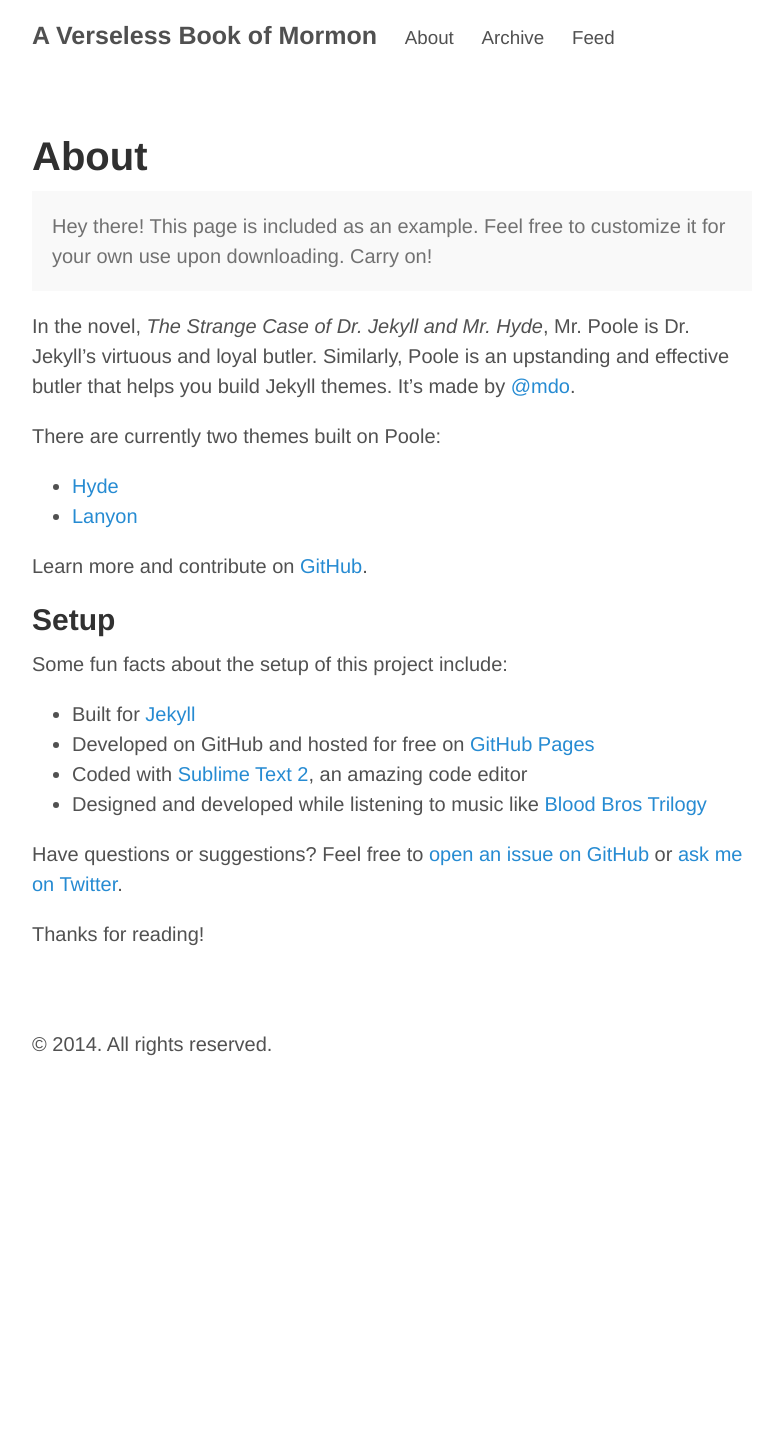
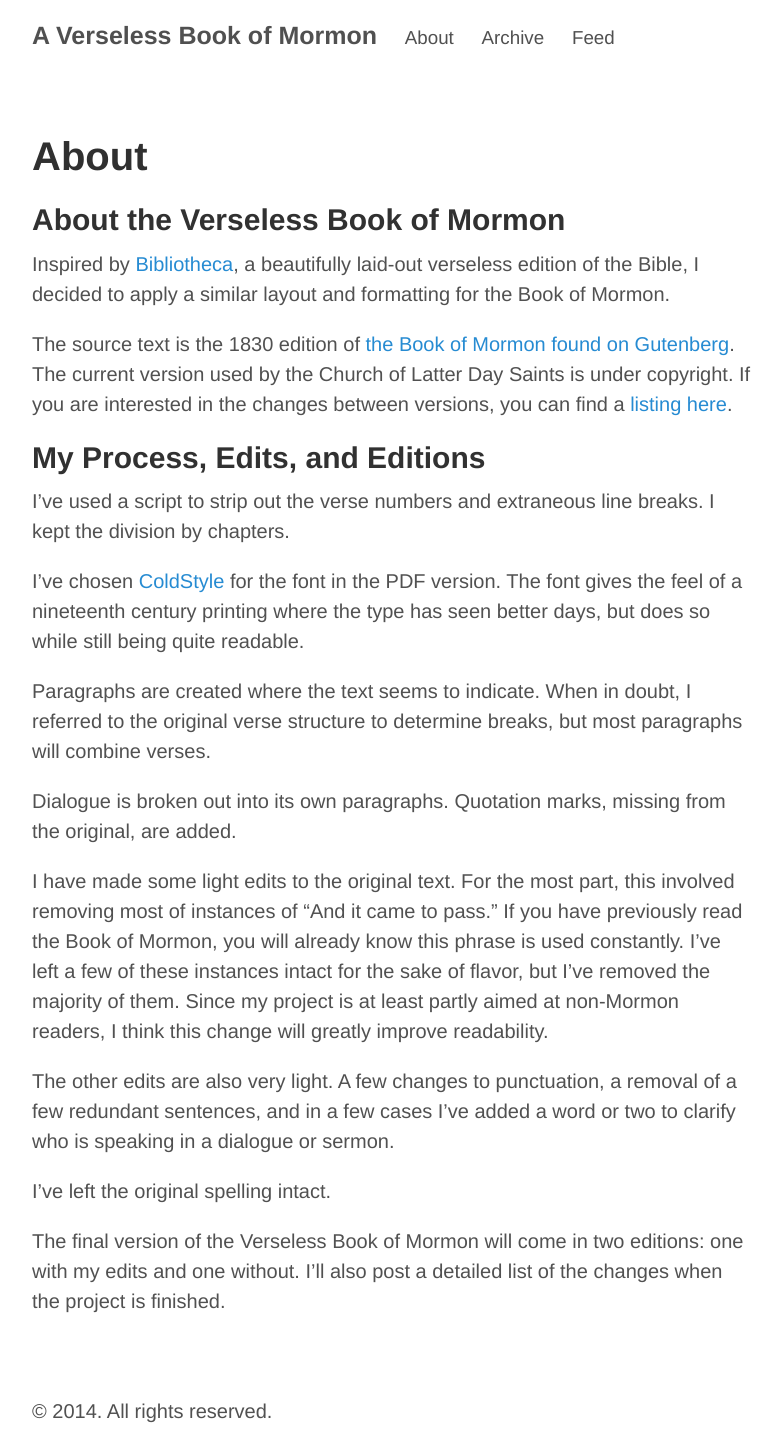
Before and after one commit to honestcoyote/honestcoyote.github.io, a Jekyll site: the page built from about.md, in a window 1280 px wide. Shown: the whole page, without its empty margins (248-1029 px from the left). Built offline with Jekyll 4.4.1, drawn with Linux system fonts in a browser that asks for light colours; Markdown is read by kramdown in place of the engine named in the settings; before the commit the page ends 1079 px from its top, so only the background shows below that.

Commit message:
new about page

```diff
--- a/about.md
+++ b/about.md
@@ -3,28 +3,26 @@
 title: About
 ---
 
-<p class="message">
-  Hey there! This page is included as an example. Feel free to customize it for your own use upon downloading. Carry on!
-</p>
+##About the Verseless Book of Mormon
 
-In the novel, *The Strange Case of Dr. Jekyll and Mr. Hyde*, Mr. Poole is Dr. Jekyll's virtuous and loyal butler. Similarly, Poole is an upstanding and effective butler that helps you build Jekyll themes. It's made by [@mdo](https://twitter.com/mdo).
+Inspired by [Bibliotheca](http://www.bibliotheca.co), a beautifully laid-out verseless edition of the Bible, I decided to apply a similar layout and formatting for the Book of Mormon.
 
-There are currently two themes built on Poole:
+The source text is the 1830 edition of [the Book of Mormon found on Gutenberg](http://www.gutenberg.org/cache/epub/17/pg17.txt). The current version used by the Church of Latter Day Saints is under copyright. If you are interested in the changes between versions, you can find a [listing here](http://www.utlm.org/onlinebooks/3913intro.htm).
 
-* [Hyde](http://hyde.getpoole.com)
-* [Lanyon](http://lanyon.getpoole.com)
+##My Process, Edits, and Editions
 
-Learn more and contribute on [GitHub](https://github.com/poole).
+I've used a script to strip out the verse numbers and extraneous line breaks. I kept the division by chapters.
 
-## Setup
+I've chosen [ColdStyle](http://www.myfonts.com/fonts/ephemera/coldstyle/) for the font in the PDF version. The font gives the feel of a nineteenth century printing where the type has seen better days, but does so while still being quite readable.
 
-Some fun facts about the setup of this project include:
+Paragraphs are created where the text seems to indicate. When in doubt, I referred to the original verse structure to determine breaks, but most paragraphs will combine verses.
 
-* Built for [Jekyll](http://jekyllrb.com)
-* Developed on GitHub and hosted for free on [GitHub Pages](https://pages.github.com)
-* Coded with [Sublime Text 2](http://sublimetext.com), an amazing code editor
-* Designed and developed while listening to music like [Blood Bros Trilogy](https://soundcloud.com/maddecent/sets/blood-bros-series)
+Dialogue is broken out into its own paragraphs. Quotation marks, missing from the original, are added.
 
-Have questions or suggestions? Feel free to [open an issue on GitHub](https://github.com/poole/issues/new) or [ask me on Twitter](https://twitter.com/mdo).
+I have made some light edits to the original text. For the most part, this involved removing most of instances of "And it came to pass." If you have previously read the Book of Mormon, you will already know this phrase is used constantly. I've left a few of these instances intact for the sake of flavor, but I've removed the majority of them. Since my project is at least partly aimed at non-Mormon readers, I think this change will greatly improve readability.
 
-Thanks for reading!
+The other edits are also very light. A few changes to punctuation, a removal of a few redundant sentences, and in a few cases I've added a word or two to clarify who is speaking in a dialogue or sermon.
+
+I've left the original spelling intact.
+
+The final version of the Verseless Book of Mormon will come in two editions: one with my edits and one without. I'll also post a detailed list of the changes when the project is finished.
```
